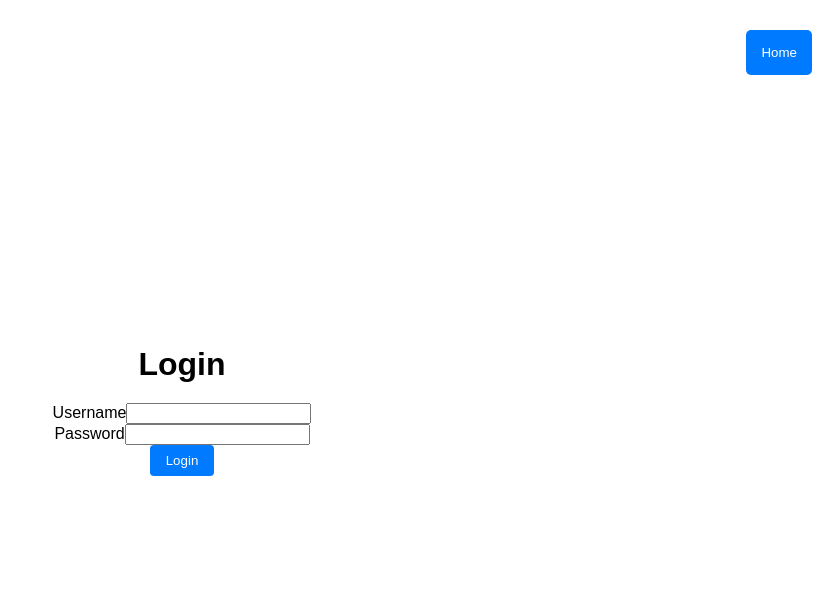
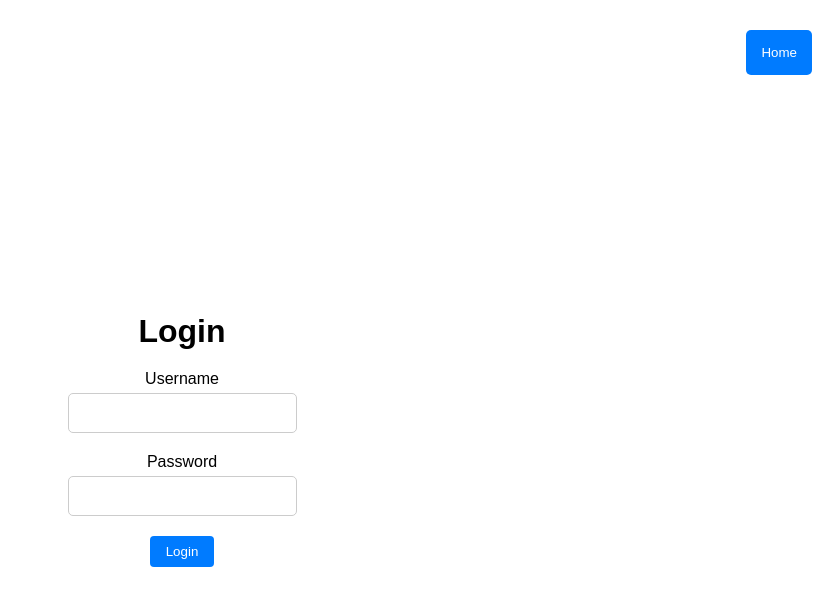
Before and after one commit to aleaguiard/react-project, a React (Vite) app in the folder proyecto-react/: page /login in a window 1280 px wide. Shown: the top 606 px of the page, without its empty margins (458-1280 px from the left). Built offline with nearby package versions, Linux system fonts and the light colour scheme; no server answers.

Commit message:
Añadir estilos de LoginPage

```diff
--- a/proyecto-react/src/auth/pages/LoginPage.tsx
+++ b/proyecto-react/src/auth/pages/LoginPage.tsx
@@ -23,36 +23,35 @@ export const LoginPage = () => {
     };
 
     return (
-        <div className="container mt-5">
+        <div className="container-form">
             <Toaster />
-            <h1>Login</h1>
-            <div></div>
-            <form onSubmit={handleSubmit}>
-                <div className="mb-3">
-                    <label htmlFor="username" className="form-label">
+            <h1 className="title">Login</h1>
+            <form className="form-wrapper" onSubmit={handleSubmit}>
+                <div className="input-group">
+                    <label className="label-username" htmlFor="username">
                         Username
                     </label>
                     <input
+                        className="input-username"
                         type="text"
-                        className="form-control"
                         id="username"
                         value={username}
                         onChange={(e) => setUsername(e.target.value)}
                     />
                 </div>
-                <div className="mb-3">
-                    <label htmlFor="password" className="form-label">
+                <div className="input-group">
+                    <label className="label-pwd" htmlFor="password">
                         Password
                     </label>
                     <input
+                        className="input-pwd"
                         type="password"
-                        className="form-control"
                         id="password"
                         value={password}
                         onChange={(e) => setPassword(e.target.value)}
                     />
                 </div>
-                {!logged && <Button>Login</Button>}{' '}
+                {!logged && <Button>Login</Button>}
             </form>
         </div>
     );
--- a/proyecto-react/src/styles/index.css
+++ b/proyecto-react/src/styles/index.css
@@ -136,3 +136,44 @@ blockquote {
 .btnLogin  {
   background-color: #007bff;
 }
+
+.container-form {
+    margin-top: 5rem;
+}
+
+.form-wrapper {
+    max-width: 400px;
+    margin: 0 auto;
+}
+
+.input-group {
+    margin-bottom: 20px;
+}
+
+.label-username {
+    display: block;
+    margin-bottom: 5px;
+}
+
+.input-username {
+    width: 100%;
+    padding: 10px;
+    font-size: 16px;
+    border-radius: 5px;
+    border: 1px solid #ccc;
+    box-sizing: border-box;
+}
+
+.label-pwd {
+    display: block;
+    margin-bottom: 5px;
+}
+
+.input-pwd {
+    width: 100%;
+    padding: 10px;
+    font-size: 16px;
+    border-radius: 5px;
+    border: 1px solid #ccc;
+    box-sizing: border-box;
+}
```
